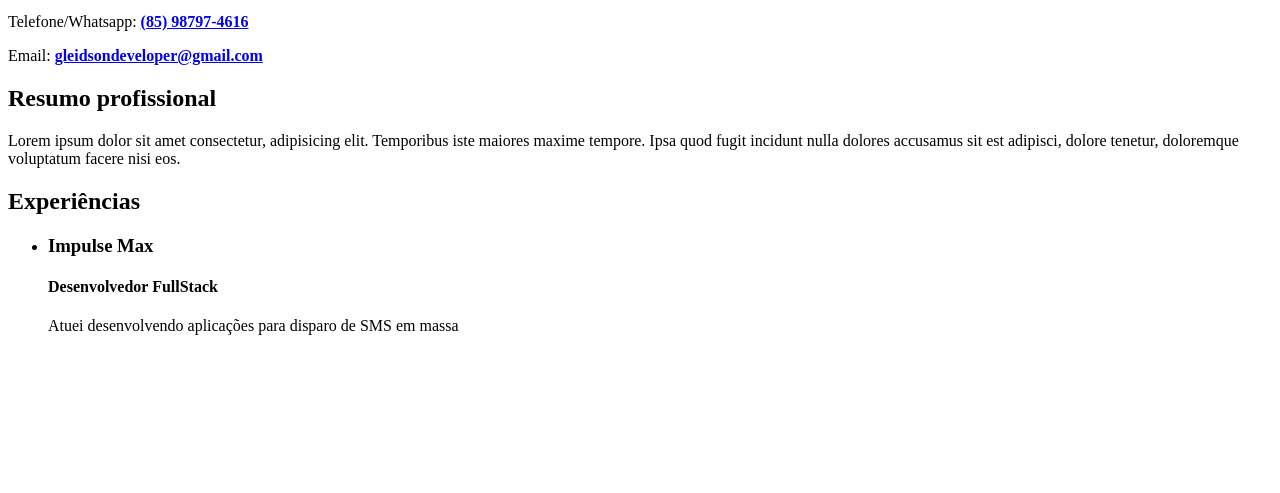
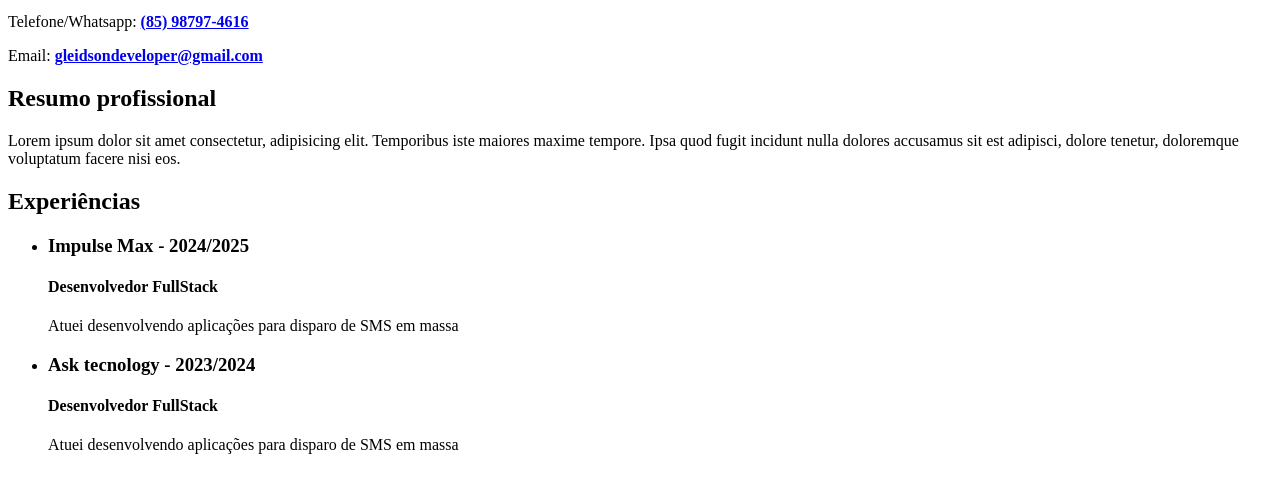
Before and after one commit to fs42-sul/html-css-introducao, a plain HTML site: page index.html in a window 1280 px wide. Shown: the part 101-594 px from the top of the page. Drawn offline with Linux system fonts and the light colour scheme.

Commit message:
atualizaçoes

```diff
--- a/index.html
+++ b/index.html
@@ -25,14 +25,17 @@
     <h2>Experiências</h2>
     <ul>
         <li>
-            <h3>Impulse Max</h3>
+            <h3>Impulse Max - 2024/2025</h3>
+            <h4>Desenvolvedor FullStack</h4>
+            <p>Atuei desenvolvendo aplicações para disparo de SMS em massa</p>
+        </li>
+        <li>
+            <h3>Ask tecnology - 2023/2024</h3>
             <h4>Desenvolvedor FullStack</h4>
             <p>Atuei desenvolvendo aplicações para disparo de SMS em massa</p>
         </li>
     </ul>
 
-
-
 </body>
 
 </html>
```
